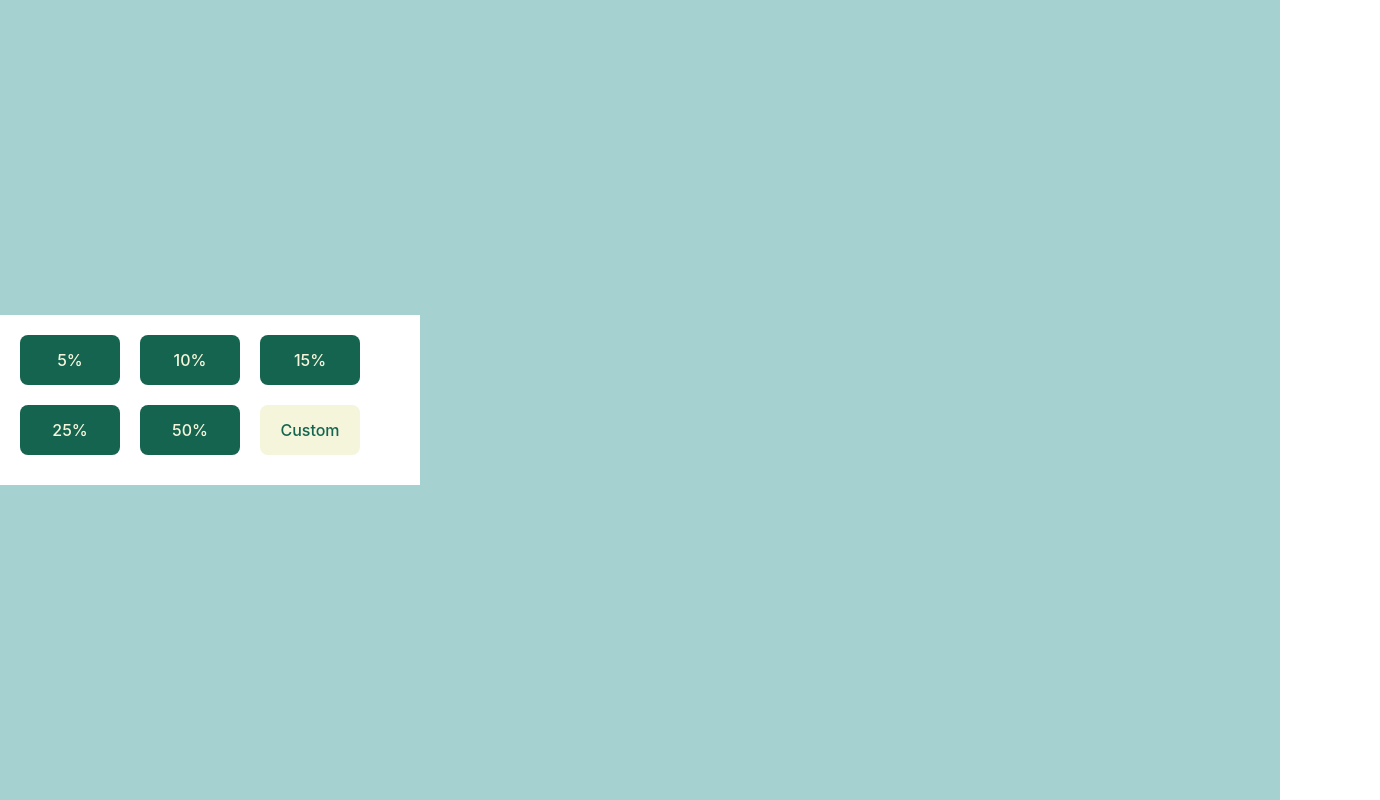
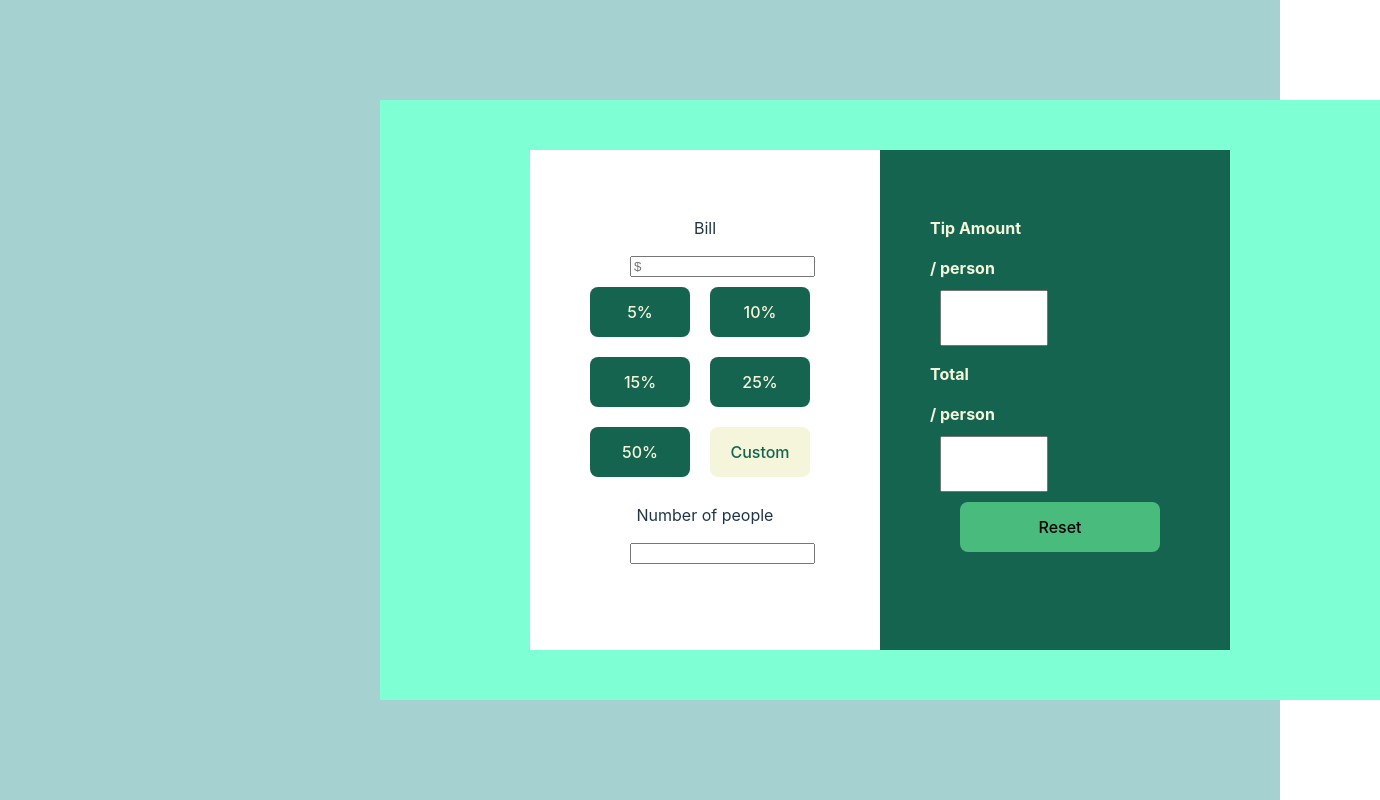
Before and after one commit to Richtbiscuitcoder/tip-calc, a React (Vite) app in the folder tip-calculator/: page / in a window 1280 px wide. Shown: the whole page, 1380 px wide, since content can reach past the window. Built offline with nearby package versions, Linux system fonts and the light colour scheme.

Commit message:
basic layout

```diff
--- a/tip-calculator/src/App.css
+++ b/tip-calculator/src/App.css
@@ -1,3 +1,21 @@
 body {
     background-color: rgb(166, 209, 209);
 }
+
+.container {
+    display: flex;
+    justify-self: center;
+    align-items: center;
+    margin-right: 350px;
+}
+
+
+.background {
+    background-color: aquamarine;
+    display: flex;
+    justify-content: center;
+    width: 1000px;
+    height: 600px;
+    margin-left: 50%;
+    transform: translateX(-12%);
+}
--- a/tip-calculator/src/App.jsx
+++ b/tip-calculator/src/App.jsx
@@ -1,7 +1,5 @@
 import GreenBox from "./components/GreenBox"
 import ButtonBox from "./components/ButtonBox"
-import Background from "./components/Background"
-import Bill from './components/Bill'
 import './App.css'
 
 
@@ -11,8 +9,12 @@ function App() {
 
   return (
     <>
-    {/*<GreenBox /> */}
-      <ButtonBox />
+      <div className="background">
+        <div className="container">
+          <GreenBox text="Reset" />
+          <ButtonBox />
+        </div>
+      </div>
     </>
   )
 }
--- a/tip-calculator/src/components/Background/index.jsx
+++ /dev/null
@@ -1,12 +0,0 @@
-import ButtonBox from '../ButtonBox'
-import './style.css'
-
-const Background = () => {
-    return (
-        <div className='background'>
-            <ButtonBox />
-        </div>
-    )
-}
-
-export default Background
--- a/tip-calculator/src/components/Background/style.css
+++ /dev/null
@@ -1,5 +0,0 @@
-.background {
-    height: 500px;
-    width: 500px;
-    background-color: white;
-}
--- a/tip-calculator/src/components/ButtonBox/index.jsx
+++ b/tip-calculator/src/components/ButtonBox/index.jsx
@@ -23,12 +23,16 @@ const ButtonBox = () => {
   }
     return (
         <div className="tip-percent">
+            <p>Bill</p>
+            <input type="number" placeholder="$"/>
             <Button text="5%" handleClick={button1click}/>
             <Button text="10%" handleClick={button2click}/>
             <Button text="15%" handleClick={button3click}/>
             <Button text="25%" handleClick={button4click}/>
             <Button text="50%" handleClick={button5click}/>
             <CustomButton text="Custom" handleClick={button6click}/>
+            <p>Number of people</p>
+            <input type="number" />
         </div>
     )
 }
--- a/tip-calculator/src/components/ButtonBox/style.css
+++ b/tip-calculator/src/components/ButtonBox/style.css
@@ -1,9 +1,23 @@
 .tip-percent {
     background: white;
-    width: 400px;
-    height: 150px;
-    padding: 10px;
+    width: 250px;
+    height: 400px;
+    padding: 50px;
     display: block;
     justify-content: center;
     align-items: center;
+    left: 50%;
+    transform: translateX(-50%);
+    z-index: 2;
 }
+
+.tip-percent p {
+    display: flex;
+    justify-content: center;
+}
+
+.tip-percent input {
+    display: flex;
+    justify-content: center;
+    margin-left: 50px;
+}
--- a/tip-calculator/src/components/GreenBox/index.jsx
+++ b/tip-calculator/src/components/GreenBox/index.jsx
@@ -1,12 +1,15 @@
 import "./style.css"
 
-const GreenBox = () => {
+const GreenBox = ({text}) => {
     return (
         <div className="green-box">
-            <label />
+            <p>Tip Amount</p>
+            <p>/ person</p>
             <input />
-
-            <button text="Reset">{text}</button>
+            <p>Total</p>
+            <p>/ person</p>
+            <input />
+            <button className="green-button" text="Reset">{text}</button>
         </div>
 
     )
--- a/tip-calculator/src/components/GreenBox/style.css
+++ b/tip-calculator/src/components/GreenBox/style.css
@@ -1,5 +1,36 @@
 .green-box {
-    width: 500px;
+    background: rgb(21, 100, 79);
+    width: 250px;
     height: 400px;
-    background-color: rgb(21, 100, 79);
+    padding: 50px;
+    right: 50%;
+    transform: translateX(150%);
+    z-index: 2;
+    display: block;
+    justify-content: center;
+
 }
+
+.green-box p{
+    color: beige;
+    font-size: medium;
+    font-weight: bold;
+    margin-bottom: 10px;
+}
+
+.green-box input {
+    width: 100px;
+    height: 50px;
+    display: block;
+    margin: 10px;
+
+}
+
+.green-button {
+    background-color: rgb(73, 188, 125);
+    width: 200px;
+    height: 50px;
+    display: block;
+    margin-top: auto;
+    margin-left: 30px;
+}
```
